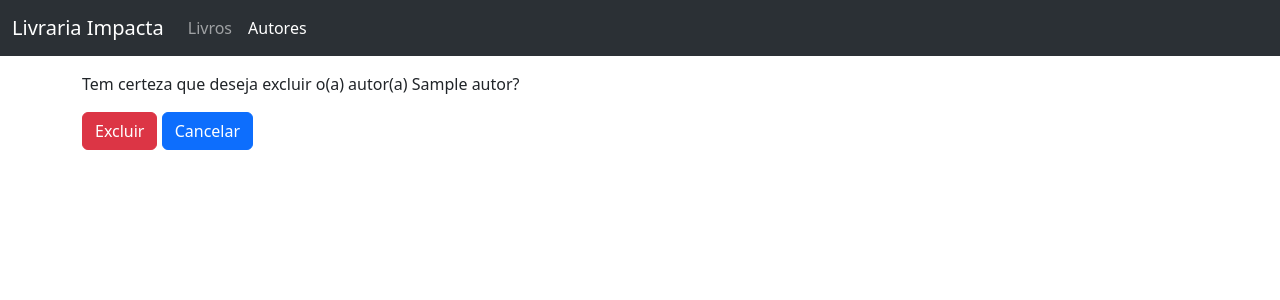
After one commit to MF-Guilherme/livraria-impacta, a Django app: page /autores/excluir_autor/1 in a window 1280 px wide. The commit adds this page. Shown: the top 300 px of the page. Run offline with Django 5.2, Linux system fonts and the light colour scheme; tables that the repository leaves empty hold one stand-in row (values such as "Sample post").

Commit message:
Feat: Método para deletar autor implementado. E layout dos botões na tela de cadastro alterado

```diff
--- a/autor/templates/cadastro.html
+++ b/autor/templates/cadastro.html
@@ -23,8 +23,8 @@
             <li class="list-group-item d-flex justify-content-between align-items-center">
                 {{ autor }}
                 <div>
-                    <a href="{% url 'editar_autor' autor.id%}">Editar</a>
-                    <button type="button" class="btn btn-link ml-auto">Excluir</button>
+                    <a style="margin-right: 5px;" href="{% url 'editar_autor' autor.id%}"><button class="btn btn-primary py-1 px-1">Editar</button></a>
+                    <a href="{% url 'excluir_autor' autor.id%}"><button class="btn btn-danger py-1 px-1">Excluir</button></a>
                 </div>
             </li>
             {% endfor %}
--- a/autor/templates/editar_autor.html
+++ b/autor/templates/editar_autor.html
@@ -2,10 +2,11 @@
 {%block activeautores%}active{%endblock%}
 {% block body %}
 <div class="container">
+    <h4 class="mt-3">Editar nome do(a) autor(a):</h4>
     <form class="row row-cols-lg-auto g-3 align-items-center" method="POST" action="{% url 'editar_autor' autor.id%}">{% csrf_token %}
         <div class="col-12">
-            <div class="input-group mt-3 mb-3">
-                    <input type="text" class="form-control" placeholder="Novo nome" aria-label="Novo nome" aria-describedby="button-addon2" name="nome" value="{{autor}}">
+            <div class="input-group mt-1 mb-3">
+                    <input autofocus type="text" class="form-control" placeholder="Novo nome" aria-label="Novo nome" aria-describedby="button-addon2" name="nome" value="{{autor}}">
             </div>
         </div>
         <div class="col-12">
--- /dev/null
+++ b/autor/templates/excluir_autor.html
@@ -0,0 +1,19 @@
+{% extends "base.html" %}
+{%block activeautores%}active{%endblock%}
+{% block body %}
+<div class="container">
+    <form class="row row-cols-lg-auto g-3 align-items-center" method="POST" action="{% url 'excluir_autor' autor.id%}">{% csrf_token %}
+        <div class="col-12">
+            <div class="input-group mt-3 mb-3">
+                <div class="d-flex flex-column">
+                    <p>Tem certeza que deseja excluir o(a) autor(a) {{ autor }}?</p>
+                    <div>
+                        <button class="btn btn-danger" type="submit" id="excluir">Excluir</button>
+                        <a href="/autores/cadastro"><button class="btn btn-primary" type="button" id="cancelar">Cancelar</button></a>
+                    </div>
+                </div>
+            </div>
+        </div>
+    </form>
+</div>
+{% endblock %}
--- a/autor/urls.py
+++ b/autor/urls.py
@@ -4,5 +4,6 @@ from . import views
 
 urlpatterns = [
     path('cadastro/', views.cadastro, name='cadastro'),
-    path('editar_autor/<int:id_autor>', views.editar_autor, name='editar_autor')
+    path('editar_autor/<int:id_autor>', views.editar_autor, name='editar_autor'),
+    path('excluir_autor/<int:id_autor>', views.excluir_autor, name='excluir_autor'),
 ]
--- a/autor/views.py
+++ b/autor/views.py
@@ -26,3 +26,13 @@ def editar_autor(request, id_autor):
         autor.save()
         messages.success(request, "Cadastro atualizado com sucesso!")
         return redirect("/autores/cadastro")
+
+def excluir_autor(request, id_autor):
+    if request.method == 'GET':
+        autor = Autor.objects.filter(id=id_autor)[0]
+        return render(request, 'excluir_autor.html', {'autor': autor})
+    elif request.method == 'POST':
+        autor = Autor.objects.filter(id=id_autor)[0]
+        autor.delete()
+        messages.success(request, "Cadastro excluído com sucesso!")
+        return redirect("/autores/cadastro")
```
